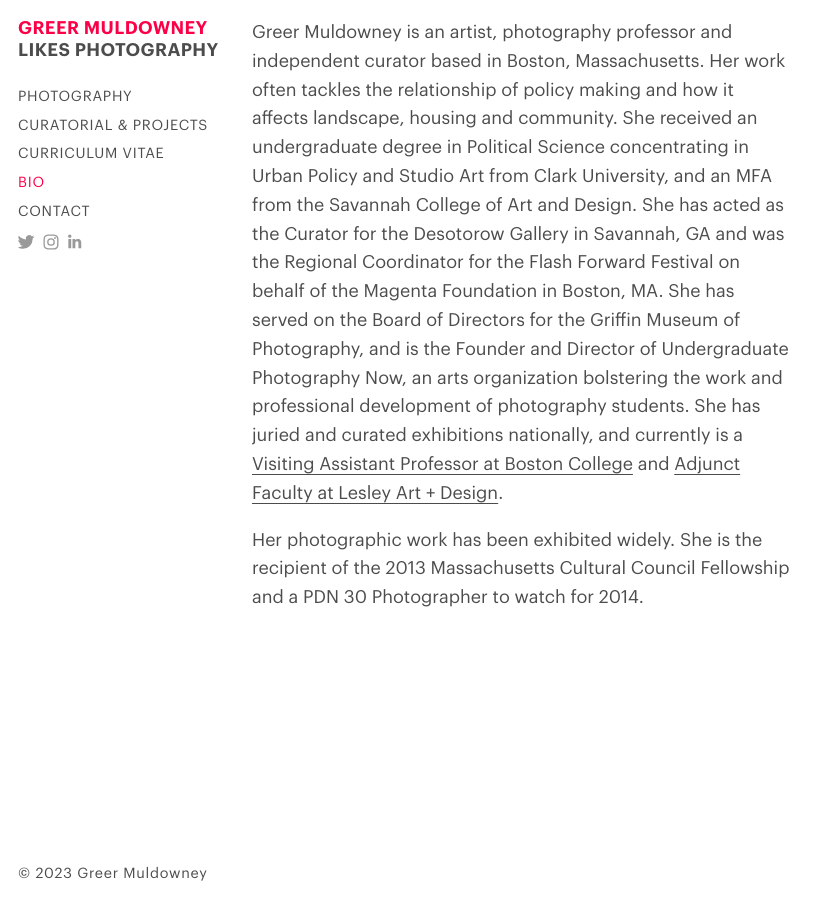
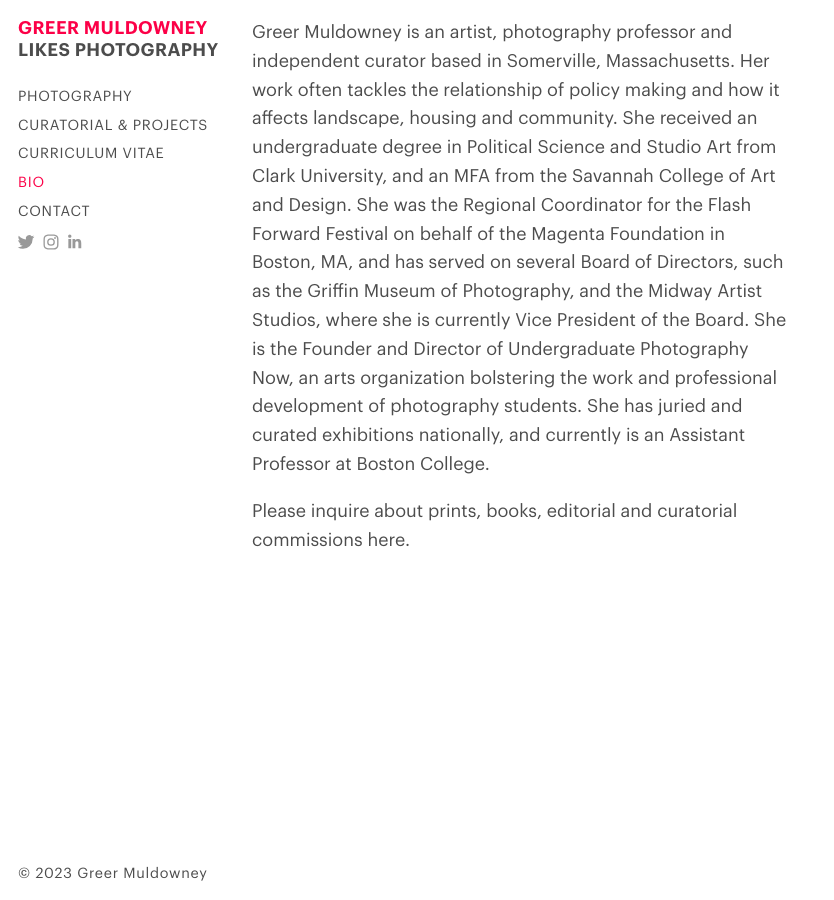
Before and after one commit to greermuldowney/greermuldowney-com, a Jekyll site: the page built from bio.md, in a window 1280 px wide. Shown: the whole page, without its empty margins (0-834 px from the left). Built offline with Jekyll 4.4.1, drawn with Linux system fonts in a browser that asks for light colours; our own code applies the rules of GitHub Pages for plain Markdown files.

```diff
--- a/bio.md
+++ b/bio.md
@@ -3,6 +3,6 @@
 body-class: bio
 ---
 
-Greer Muldowney is an artist, photography professor and independent curator based in Boston, Massachusetts. Her work often tackles the relationship of policy making and how it affects landscape, housing and community. She received an undergraduate degree in Political Science concentrating in Urban Policy and Studio Art from Clark University, and an MFA from the Savannah College of Art and Design. She has acted as the Curator for the Desotorow Gallery in Savannah, GA and was the Regional Coordinator for the Flash Forward Festival on behalf of the Magenta Foundation in Boston, MA. She has served on the Board of Directors for the Griffin Museum of Photography, and is the Founder and Director of Undergraduate Photography Now, an arts organization bolstering the work and professional development of photography students. She has juried and curated exhibitions nationally, and currently is a [Visiting Assistant Professor at Boston College](https://www.bc.edu/bc-web/schools/mcas/departments/art/people/faculty-directory/greer-muldowney.html) and [Adjunct Faculty at Lesley Art + Design](https://lesley.edu/about/faculty-staff-directory/greer-muldowney).
+Greer Muldowney is an artist, photography professor and independent curator based in Somerville, Massachusetts. Her work often tackles the relationship of policy making and how it affects landscape, housing and community. She received an undergraduate degree in Political Science and Studio Art from Clark University, and an MFA from the Savannah College of Art and Design. She was the Regional Coordinator for the Flash Forward Festival on behalf of the Magenta Foundation in Boston, MA, and has served on several Board of Directors, such as the Griffin Museum of Photography, and the Midway Artist Studios, where she is currently Vice President of the Board. She is the Founder and Director of Undergraduate Photography Now, an arts organization bolstering the work and professional development of photography students. She has juried and curated exhibitions nationally, and currently is an Assistant Professor at Boston College.
 
-Her photographic work has been exhibited widely. She is the recipient of the 2013 Massachusetts Cultural Council Fellowship and a PDN 30 Photographer to watch for 2014.
+Please inquire about prints, books,  editorial and curatorial commissions here.
```
